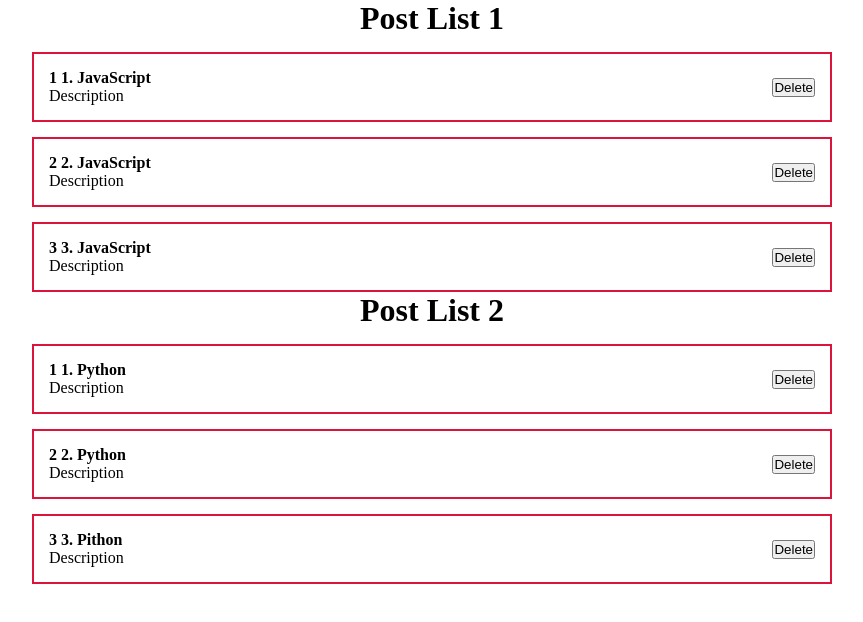
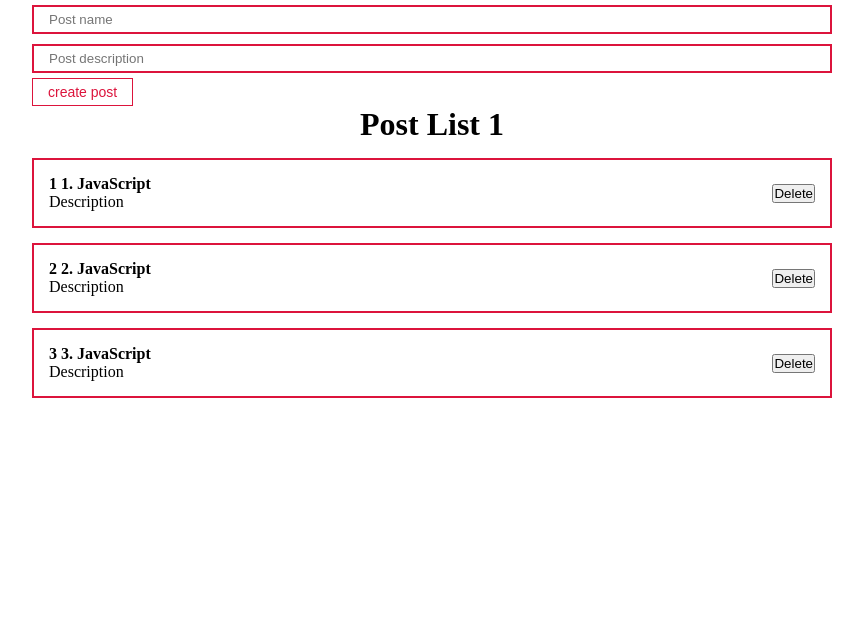
Before and after one commit to bardzim/todo-app-react, a React (Create React App) app in the folder react_fund/: page / in a window 1280 px wide. Shown: the top 622 px of the page, without its empty margins (208-1071 px from the left). Built offline with nearby package versions, Linux system fonts and the light colour scheme; the HTML template or start-up script is replaced by a standard one.

Commit message:
create UI lib. css Modules children Props

```diff
--- a/react_fund/src/App.js
+++ b/react_fund/src/App.js
@@ -1,5 +1,7 @@
 import React, { useState } from 'react';
 import PostList from './components/PostList';
+import MyButton from './components/UI/button/MyButton';
+import MyInput from './components/UI/input/MyInput';
 import './styles/App.css';
 
 
@@ -10,16 +12,30 @@
   {id: 2, title: '2. JavaScript', body: 'Description'},
   {id: 3, title: '3. JavaScript', body: 'Description'}
 ])
-const [posts2, setPosts2] = useState([
-  {id: 1, title: '1. Python', body: 'Description'},
-  {id: 2, title: '2. Python', body: 'Description'},
-  {id: 3, title: '3. Pithon', body: 'Description'}
-])
+
+const [title, setTitle] = useState('');
+
+const addNewPost = (e) => {
+  e.preventDefault()
+  console.log(title)
+}
 
   return (
     <div className='App'>
+      <form>
+        <div>
+          {/*Managable Component*/}
+          <MyInput
+          value={title}
+          onChange= {e => setTitle(e.target.value)}
+          type='text'
+          placeholder='Post name'
+          />
+          <MyInput type='text' placeholder='Post description'/>
+          <MyButton onClick={addNewPost}>create post</MyButton>
+        </div>
+      </form>
       <PostList posts={posts} title='Post List 1'/>
-      <PostList posts={posts2} title='Post List 2'/>
     </div>
   );
 }
--- /dev/null
+++ b/react_fund/src/components/UI/button/MyButton.jsx
@@ -0,0 +1,12 @@
+import React from 'react'
+import classes from './MyButton.module.css'
+
+function MyButton({children, ...props}) {
+  return (
+    <button {...props} className={classes.myBtn}>
+        {children}
+    </button>
+  )
+}
+
+export default MyButton
--- /dev/null
+++ b/react_fund/src/components/UI/button/MyButton.module.css
@@ -0,0 +1,8 @@
+.myBtn {
+    padding: 5px 15px;
+    color: crimson;
+    font-size: 14px;
+    background: transparent;
+    border: 1px solid crimson;
+    cursor: pointer;
+}
--- /dev/null
+++ b/react_fund/src/components/UI/input/MyInput.jsx
@@ -0,0 +1,10 @@
+import React from 'react'
+import classes from './MyInput.module.css'
+
+function MyInput(props) {
+  return (
+    <input className = {classes.MyInput}{...props}></input>
+  )
+}
+
+export default MyInput
--- /dev/null
+++ b/react_fund/src/components/UI/input/MyInput.module.css
@@ -0,0 +1,6 @@
+.MyInput {
+    width: 100%;
+    padding: 5px 15px;
+    margin: 5px 0;
+    border: 2px solid crimson;
+}
```
